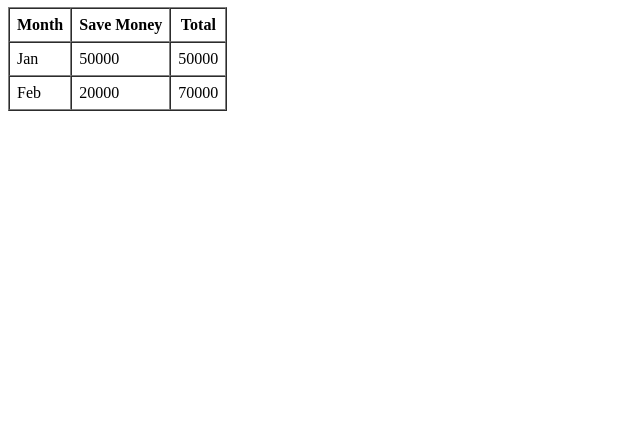
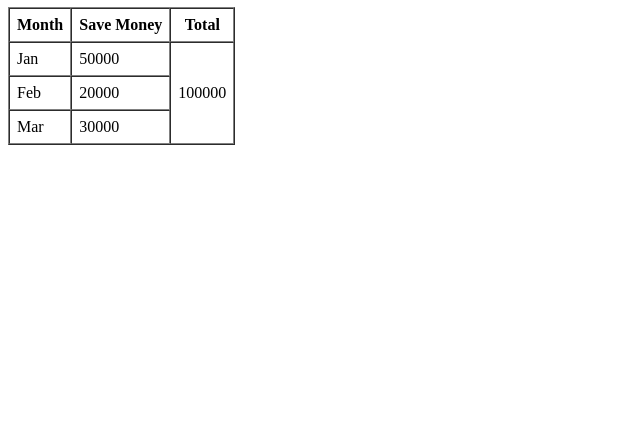
Before and after one commit to shwephoo/Project, a plain HTML site: page zerotopro/table2.html in a window 1280 px wide. Shown: the part 355-800 px from the top of the page, without its empty margins (0-640 px from the left). Drawn offline with Linux system fonts and the light colour scheme.

Commit message:
first commit

```diff
--- a/zerotopro/table2.html
+++ b/zerotopro/table2.html
@@ -59,13 +59,17 @@
             <tr>
                 <td>Jan</td>
                 <td>50000</td>
-                <td>50000</td>
+                <td rowspan="3">100000</td>
             </tr>
 
             <tr>
                 <td>Feb</td>
                 <td>20000</td>
-                <td>70000</td>
+            </tr>
+
+            <tr>
+                <td>Mar</td>
+                <td>30000</td>
             </tr>
         </tbody>
     </table>
```
Also changed, not shown: zerotopro/form.html (+1 -1 lines), zerotopro/index.html (+1 -1 lines), zerotopro/pages/service.html (+3 -0 lines), zerotopro/table.html (+1 -1 lines).
